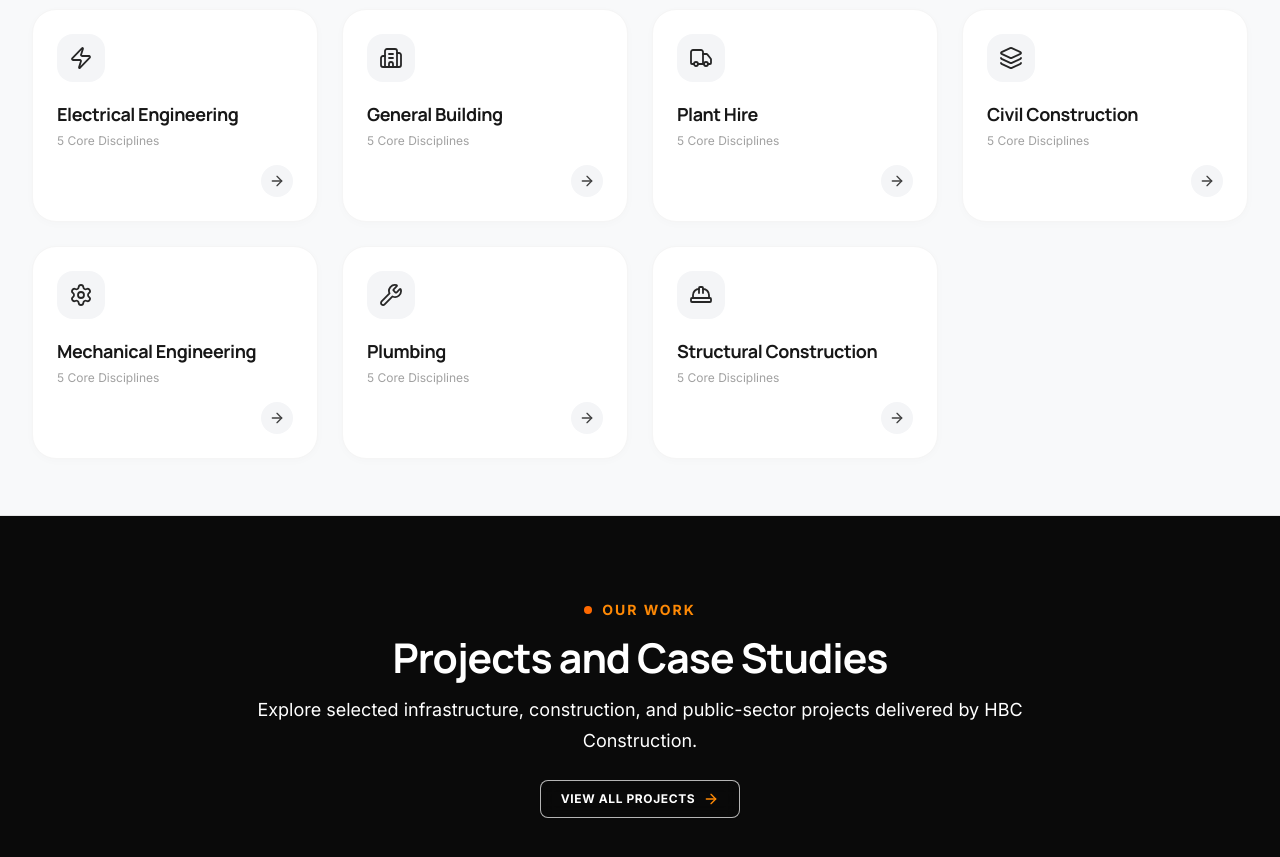
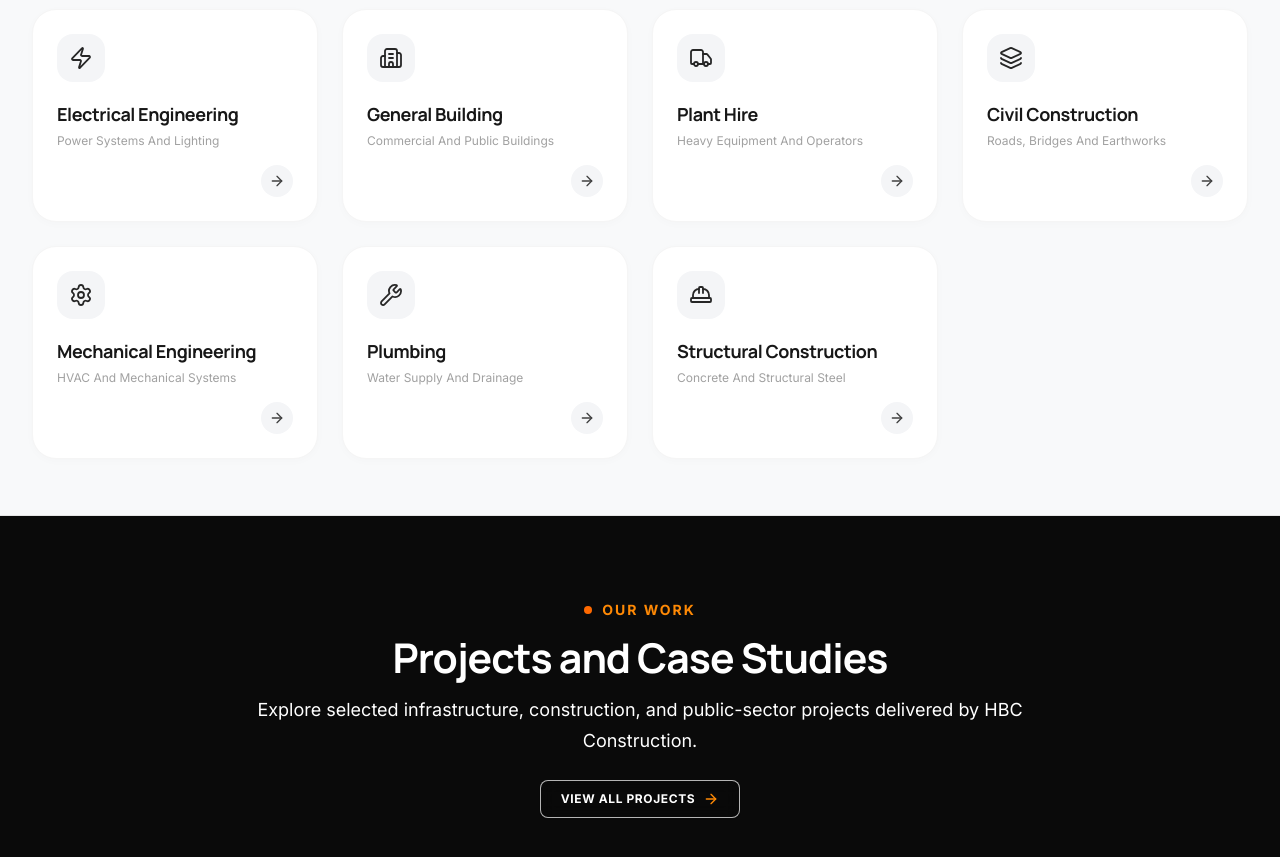
Before and after one commit to martinfitpr-creator/HBC-16-OCTOBER2026, a React (Vite) app: page / in a window 1280 px wide. Shown: the part 2000-2857 px from the top of the page. Built offline with nearby package versions, Linux system fonts and the light colour scheme.

Commit message:
Add trade captions to homepage service cards
Co-authored-by: Copilot <223556219+Copilot@users.noreply.github.com>

```diff
--- a/src/components/ServiceCard.tsx
+++ b/src/components/ServiceCard.tsx
@@ -59,13 +59,13 @@ export const ServiceCard: React.FC<ServiceCardProps> = ({ service, onSelect }) =
           {getIcon()}
         </div>
 
-        {/* Title and Disciplines Count */}
+        {/* Trade Title and Caption */}
         <div className="mt-3.5 sm:mt-5">
           <h3 className="text-sm sm:text-base lg:text-lg font-bold text-neutral-900 tracking-tight leading-snug group-hover:text-orange-600 transition-colors">
             {service.title}
           </h3>
           <p className="text-[11px] sm:text-xs text-neutral-400 font-normal mt-1 sm:mt-1.5">
-            {service.capabilities.length} Core Disciplines
+            {service.cardCaption}
           </p>
         </div>
       </div>
--- a/src/data/servicesData.ts
+++ b/src/data/servicesData.ts
@@ -4,6 +4,7 @@ export const servicesData: ServiceItem[] = [
   {
     id: 'electrical-engineering',
     title: 'Electrical Engineering',
+    cardCaption: 'Power Systems And Lighting',
     shortDescription: 'Electrical infrastructure and project-related electrical works.',
     detailedDescription: 'End-to-end electrical engineering for civil infrastructure and building projects. Our electrical teams deliver MV/LV reticulation, substation equipment installation, backup power generation, street lighting networks, and internal electrical distribution.',
     iconName: 'Zap',
@@ -19,6 +20,7 @@ export const servicesData: ServiceItem[] = [
   {
     id: 'general-building',
     title: 'General Building',
+    cardCaption: 'Commercial And Public Buildings',
     shortDescription: 'Commercial, institutional, public-sector and industrial buildings.',
     detailedDescription: 'Turnkey building solutions spanning civic infrastructure, correctional facilities, higher education lecture complexes, police stations, healthcare clinics, and commercial warehousing. We integrate building structure, brickwork, roofing, finishes, and specialist trades into cohesive delivery.',
     iconName: 'Building2',
@@ -34,6 +36,7 @@ export const servicesData: ServiceItem[] = [
   {
     id: 'plant-hire',
     title: 'Plant Hire',
+    cardCaption: 'Heavy Equipment And Operators',
     shortDescription: 'Construction plant and equipment supporting project delivery.',
     detailedDescription: 'Modern, rigorously maintained fleet of heavy earthmoving machinery, compaction equipment, transport tippers, and site plant. Backed by certified operators and mobile mechanical field support to maximize uptime on high-production sites.',
     iconName: 'Truck',
@@ -49,6 +52,7 @@ export const servicesData: ServiceItem[] = [
   {
     id: 'civil-construction',
     title: 'Civil Construction',
+    cardCaption: 'Roads, Bridges And Earthworks',
     shortDescription: 'Roads, bridges, earthworks and civil infrastructure.',
     detailedDescription: 'Comprehensive civil construction capabilities for municipal, provincial, and national infrastructure projects. Our teams execute earthworks, bridge construction and rehabilitation, stormwater drainage, roadworks, and water infrastructure under strict engineering oversight.',
     iconName: 'Layers',
@@ -64,6 +68,7 @@ export const servicesData: ServiceItem[] = [
   {
     id: 'mechanical-engineering',
     title: 'Mechanical Engineering',
+    cardCaption: 'HVAC And Mechanical Systems',
     shortDescription: 'Mechanical, HVAC, refrigeration and ventilation systems.',
     detailedDescription: 'Mechanical engineering solutions for building and infrastructure projects, including HVAC, refrigeration, mechanical ventilation, plant rooms, and building services. Our teams install, integrate, and commission systems to meet project specifications.',
     iconName: 'Settings',
@@ -79,6 +84,7 @@ export const servicesData: ServiceItem[] = [
   {
     id: 'plumbing',
     title: 'Plumbing',
+    cardCaption: 'Water Supply And Drainage',
     shortDescription: 'Water supply, drainage and plumbing systems for buildings.',
     detailedDescription: 'Plumbing installation and maintenance for commercial, institutional, and public buildings. Work includes water supply, hot-water systems, sanitaryware, soil and waste drainage, and stormwater connections, coordinated with the wider building services.',
     iconName: 'Wrench',
@@ -94,6 +100,7 @@ export const servicesData: ServiceItem[] = [
   {
     id: 'structural-construction',
     title: 'Structural Construction',
+    cardCaption: 'Concrete And Structural Steel',
     shortDescription: 'Structural concrete, steelwork and building frameworks.',
     detailedDescription: 'Structural construction for building and infrastructure projects, delivered to approved drawings and engineering specifications. Our work includes reinforced concrete, structural steel, foundations, retaining structures, and bridge components.',
     iconName: 'HardHat',
--- a/src/types.ts
+++ b/src/types.ts
@@ -40,6 +40,7 @@ export interface ProjectItem {
 export interface ServiceItem {
   id: string;
   title: string;
+  cardCaption: string;
   shortDescription: string;
   detailedDescription: string;
   iconName: 'HardHat' | 'Building2' | 'Zap' | 'Truck' | 'Layers' | 'Settings' | 'Wrench';
```
